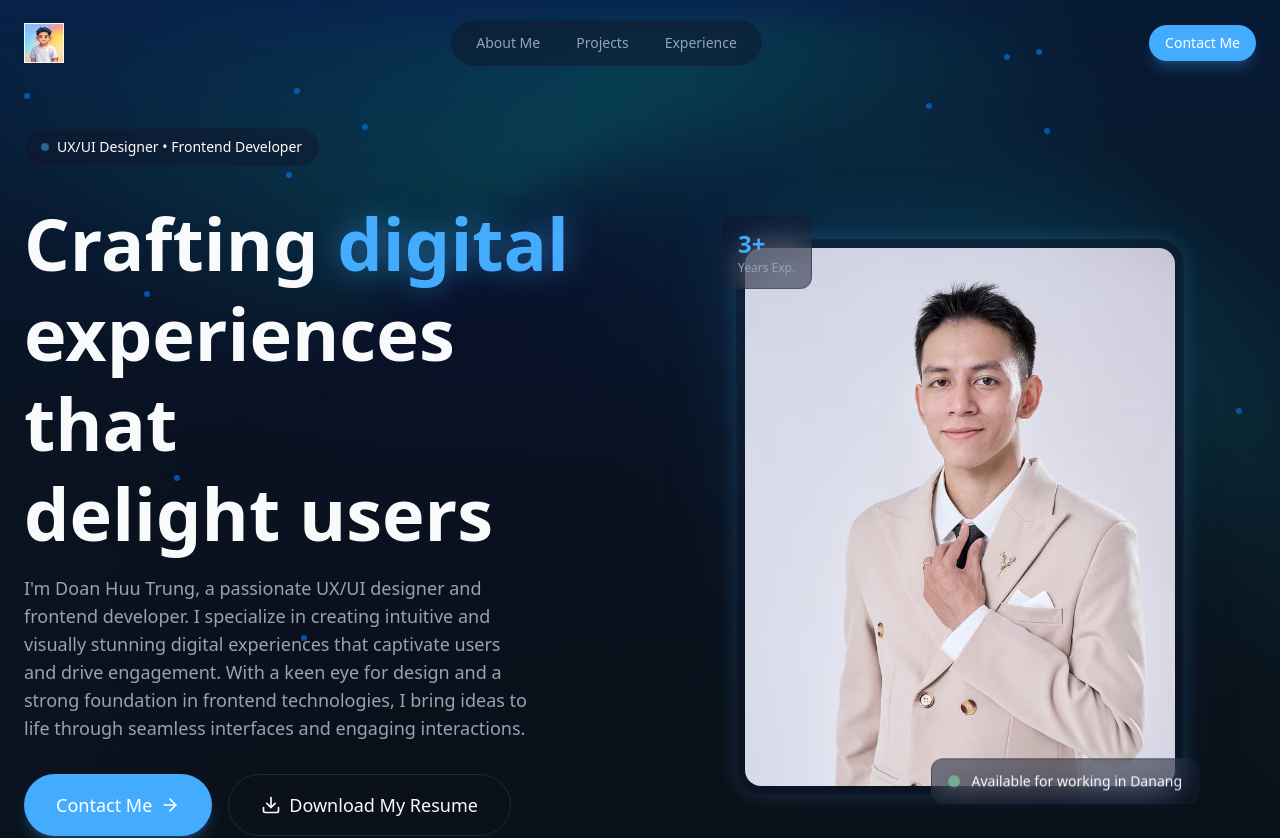
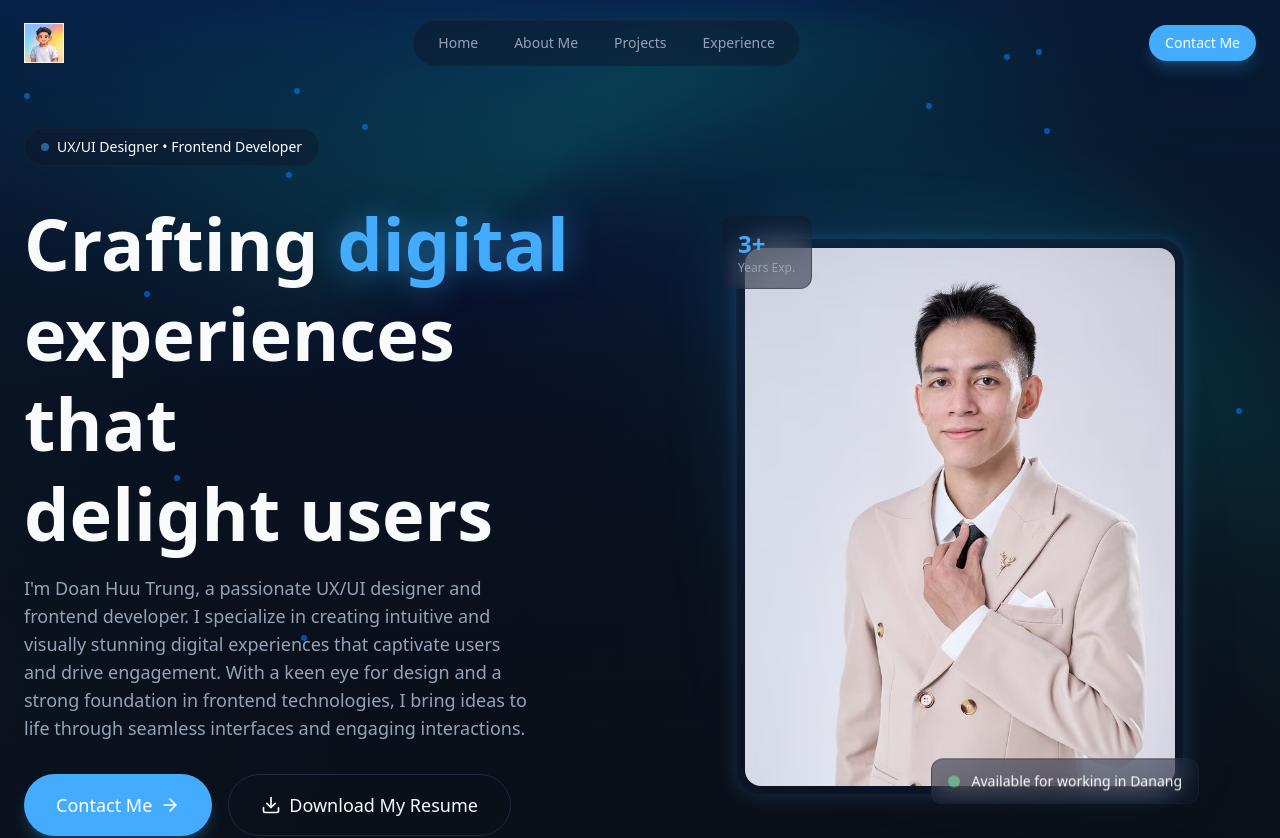
Before and after one commit to Doanhuutrung/portfolio, a React (Vite) app: page / in a window 1280 px wide. Shown: the top 838 px of the page. Built offline with nearby package versions, Linux system fonts and the light colour scheme.

Commit message:
update navbar

```diff
--- a/src/layout/Navbar.jsx
+++ b/src/layout/Navbar.jsx
@@ -3,9 +3,10 @@ import { Menu, X } from "lucide-react";
 import { useEffect, useState } from "react";
 
 const navLinks = [
-  { href: "#about", label: "About Me" },
-  { href: "#projects", label: "Projects" },
-  { href: "#experience", label: "Experience" },
+  { id: "keyvisual", label: "Home" },
+  { id: "about", label: "About Me" },
+  { id: "projects", label: "Projects" },
+  { id: "experience", label: "Experience" },
 ];
 
 export const Navbar = () => {
@@ -41,13 +42,17 @@ export const Navbar = () => {
         <div className="hidden md:flex items-center gap-1">
           <div className="glass rounded-full px-2 py-1 flex items-center gap-1">
             {navLinks.map((link, index) => (
-              <a
-                href={link.href}
+              <button
                 key={index}
+                onClick={() =>
+                  document
+                    .getElementById(link.id)
+                    ?.scrollIntoView({ behavior: "smooth" })
+                }
                 className="px-4 py-2 text-sm text-muted-foreground hover:text-foreground rounded-full hover:bg-surface"
               >
                 {link.label}
-              </a>
+              </button>
             ))}
           </div>
         </div>
--- a/src/sections/Hero.jsx
+++ b/src/sections/Hero.jsx
@@ -26,7 +26,7 @@ const skills = [
 
 export const Hero = () => {
   return (
-    <section className="relative min-h-screen flex items-center overflow-hiidden">
+    <section id="keyvisual" className="relative min-h-screen flex items-center overflow-hiidden">
       <div className="absolute inset-0">
         <img
           src="/bg-hero.jpg"
```
